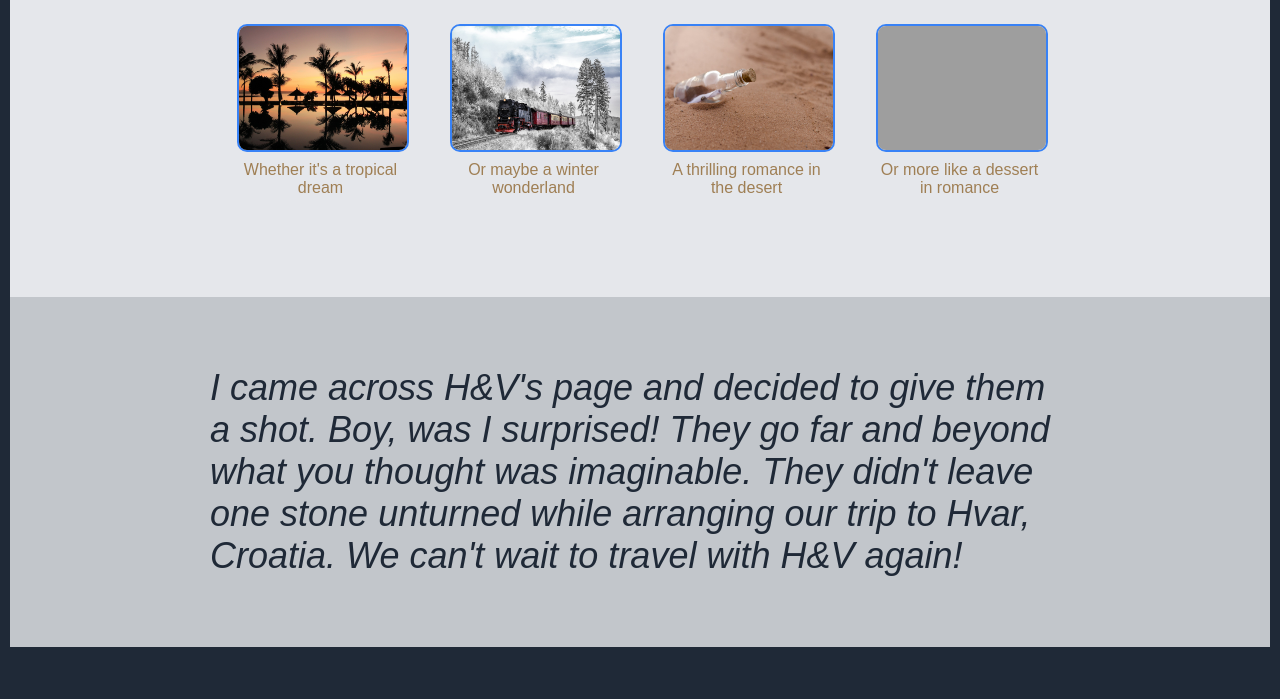
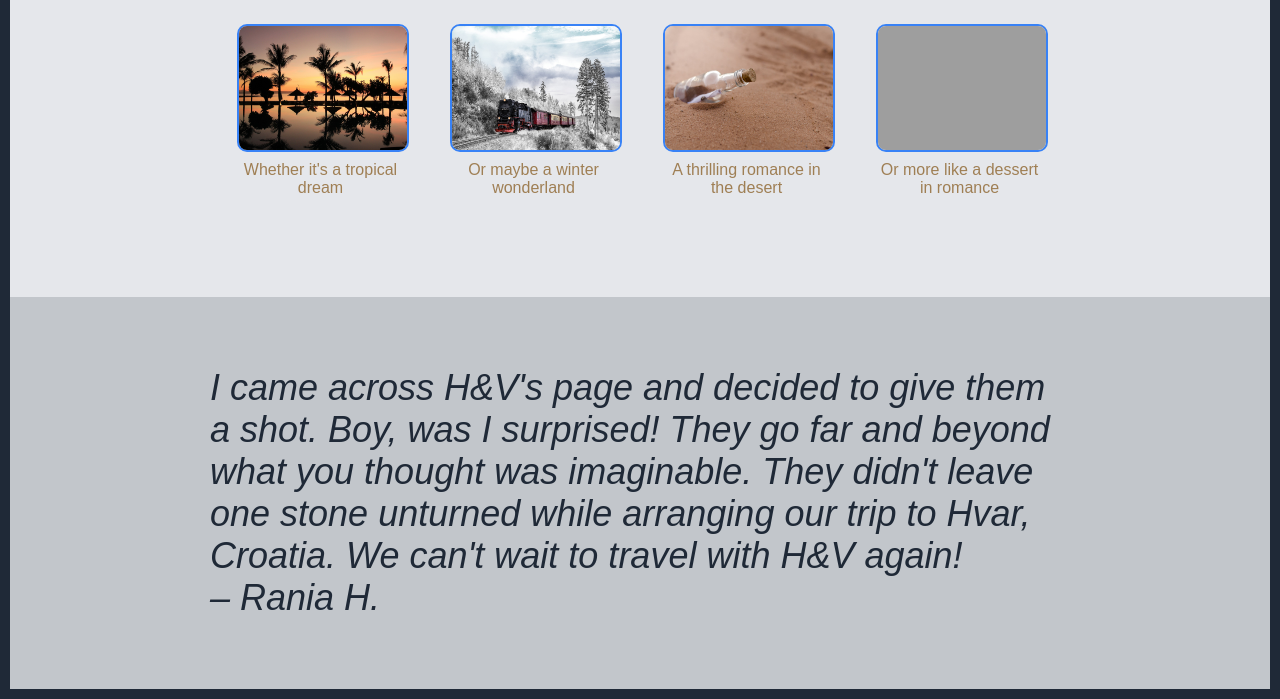
Before and after one commit to xvekii/landing-page, a plain HTML site: page index.html in a window 1280 px wide. Shown: the part 624-1323 px from the top of the page. Before the commit the page ends 1281 px from the top, so only its background shows below. Drawn offline with Linux system fonts and the light colour scheme; grey boxes are pictures that could not be loaded.

Commit message:
Add span block for the quote name

```diff
--- a/index.html
+++ b/index.html
@@ -52,7 +52,7 @@
 		</div>
     <div class="quote-section">
 
-        <p class="quote">I came across H&V's page and decided to give them a shot. Boy, was I surprised! They go far and beyond what you thought was imaginable. They didn't leave one stone unturned while arranging our trip to Hvar, Croatia. We can't wait to travel with H&V again!</p>
+        <p class="quote">I came across H&V's page and decided to give them a shot. Boy, was I surprised! They go far and beyond what you thought was imaginable. They didn't leave one stone unturned while arranging our trip to Hvar, Croatia. We can't wait to travel with H&V again! <span class="name" style="display: block;">– Rania H.</span></p>
 
     </div>
 	</body>
```
